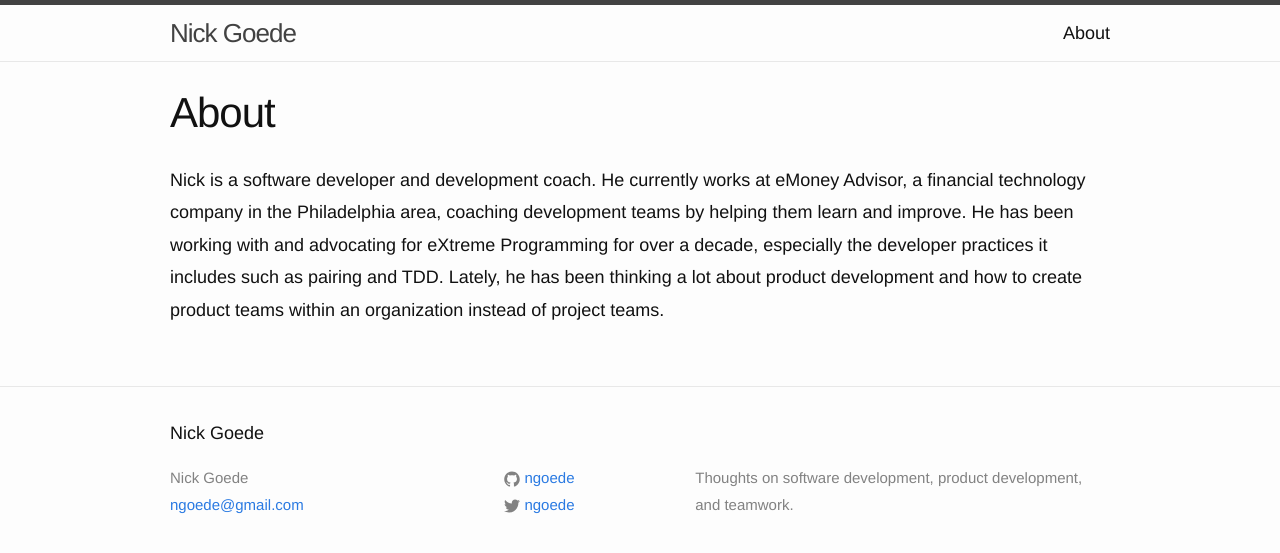
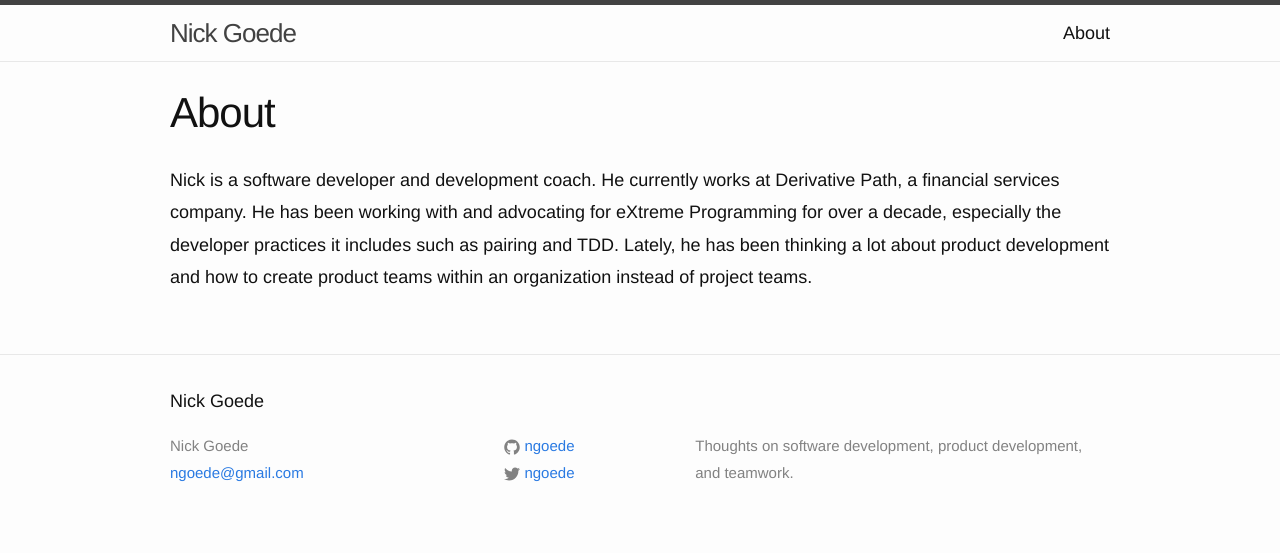
Before and after one commit to ngoede/buildbroke, a Jekyll site: the page built from src/about.md, in a window 1280 px wide. Shown: the top 553 px of the page. Built offline with Jekyll 4.4.1, drawn with Linux system fonts in a browser that asks for light colours.

Commit message:
Update about.md

```diff
--- a/src/about.md
+++ b/src/about.md
@@ -4,4 +4,4 @@ title: About
 permalink: /about/
 ---
 
-Nick is a software developer and development coach. He currently works at eMoney Advisor, a financial technology company in the Philadelphia area, coaching development teams by helping them learn and improve. He has been working with and advocating for eXtreme Programming for over a decade, especially the developer practices it includes such as pairing and TDD. Lately, he has been thinking a lot about product development and how to create product teams within an organization instead of project teams.
+Nick is a software developer and development coach. He currently works at Derivative Path, a financial services company. He has been working with and advocating for eXtreme Programming for over a decade, especially the developer practices it includes such as pairing and TDD. Lately, he has been thinking a lot about product development and how to create product teams within an organization instead of project teams.
```
